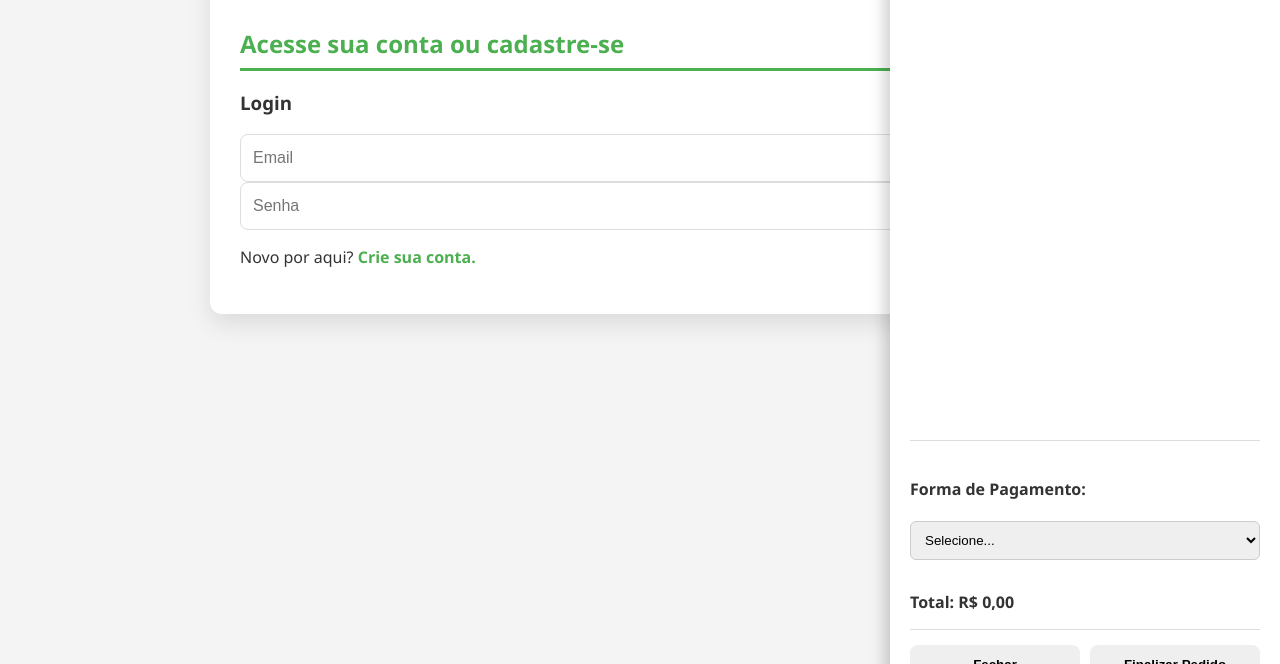
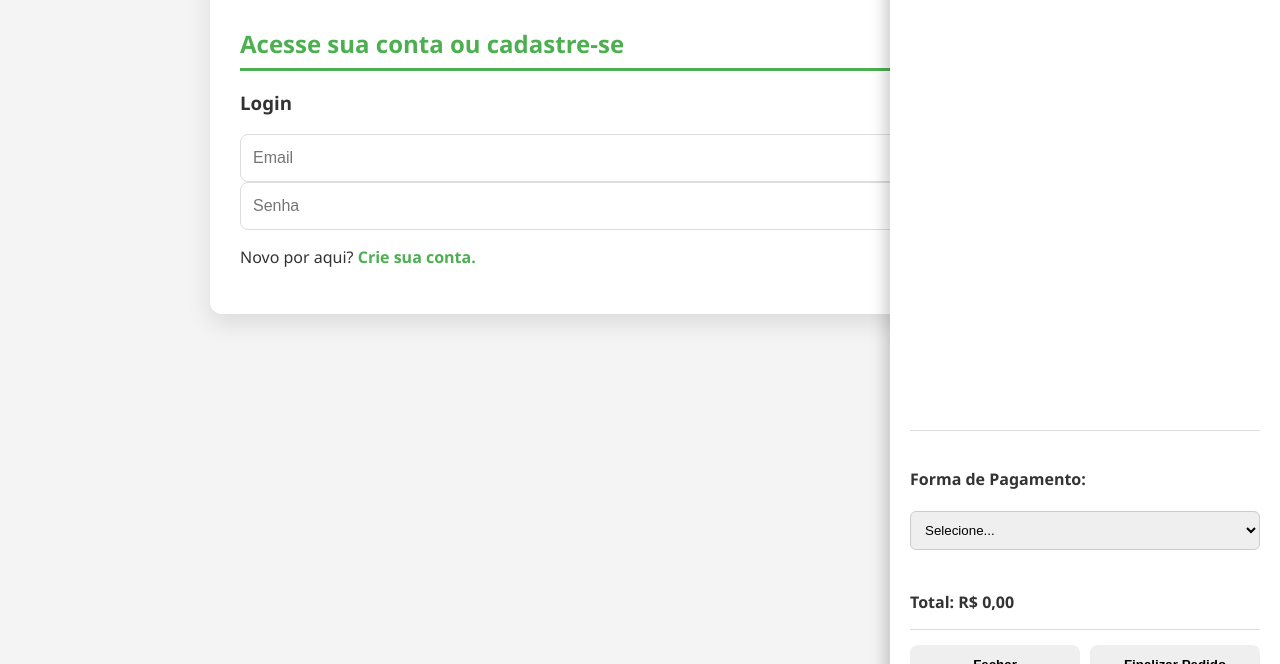
Before and after one commit to goesrafaela/Cantina-Card-pio, a plain HTML site: page index.html in a window 1280 px wide. Shown: the part 136-800 px from the top of the page. Drawn offline with nearby package versions, Linux system fonts and the light colour scheme.

Commit message:
Ajuste de layout

```diff
--- a/index.html
+++ b/index.html
@@ -100,17 +100,21 @@
       }
 
       /* --- BARRA LATERAL DO CARRINHO (Ajustada) --- */
+      /* BARRA LATERAL DO CARRINHO (CORREÇÃO DE ALTURA E SCROLL) */
       #cart-sidebar {
         position: fixed;
         top: 0;
         right: 0;
         width: 350px;
         max-width: 90vw;
-        height: 100%;
+        height: 100vh; /* ⚠️ ATUALIZADO: Usar 100vh para ocupar a altura real da viewport */
         background: white;
         box-shadow: -5px 0 15px rgba(0, 0, 0, 0.2);
         padding: 20px;
-        padding-bottom: 10px;
+
+        /* ⚠️ ATUALIZADO: Usamos padding interno no próprio sidebar */
+        padding-bottom: 30px;
+
         display: none;
         z-index: 100;
         border-top-left-radius: var(--border-radius);
@@ -122,15 +126,23 @@
       #cart-items-list {
         flex-grow: 1;
         margin-bottom: 15px;
-        padding-bottom: 80px; /* Garante que o último item não seja cortado */
-        overflow-y: auto; /* Apenas o conteúdo rola */
+
+        /* ⚠️ ATUALIZADO: Aumentamos o padding inferior para garantir que o último item seja clicável */
+        padding-bottom: 100px;
+        overflow-y: auto; /* Apenas a lista de itens tem scroll */
       }
 
-      /* Estilos de Checkout (Horizontal robusto) */
+      /* Garante que o total e os botões não sumam */
+      #cart-summary {
+        margin-top: 10px;
+      }
+
       #checkout-actions {
         display: flex;
         gap: 10px;
         padding-top: 15px;
+        /* ⚠️ ATUALIZADO: Garante que os botões fiquem logo acima da borda */
+        margin-top: auto;
         border-top: 1px solid #ddd;
       }
 
```
